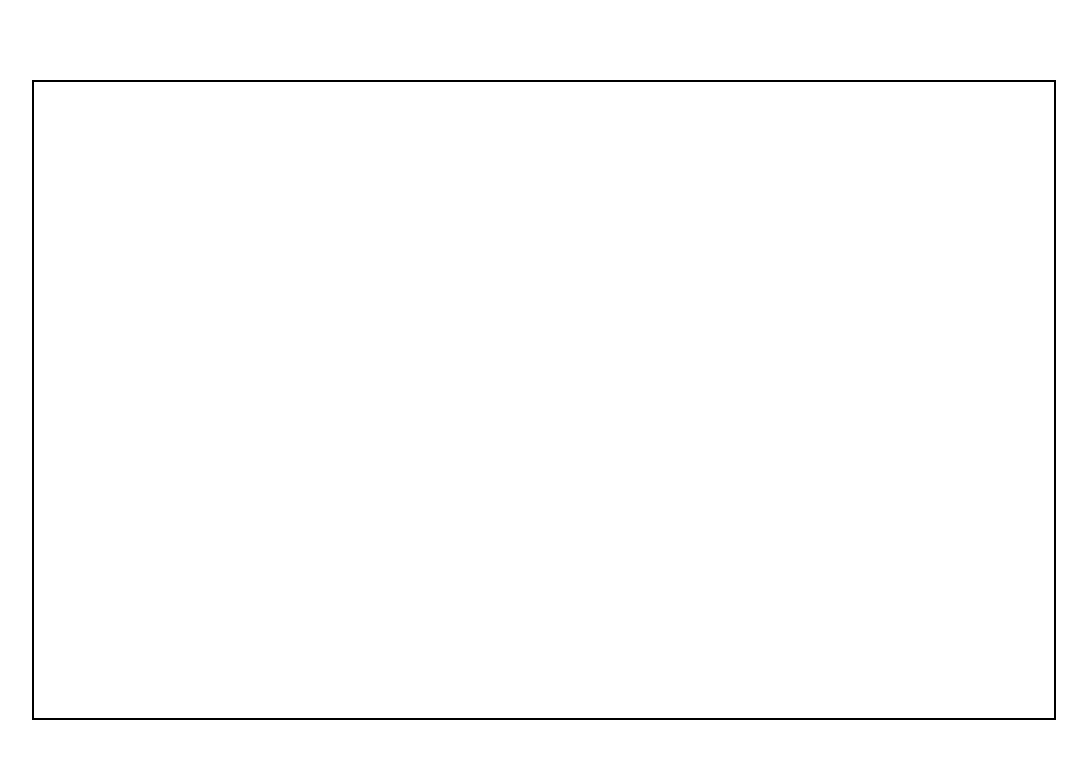
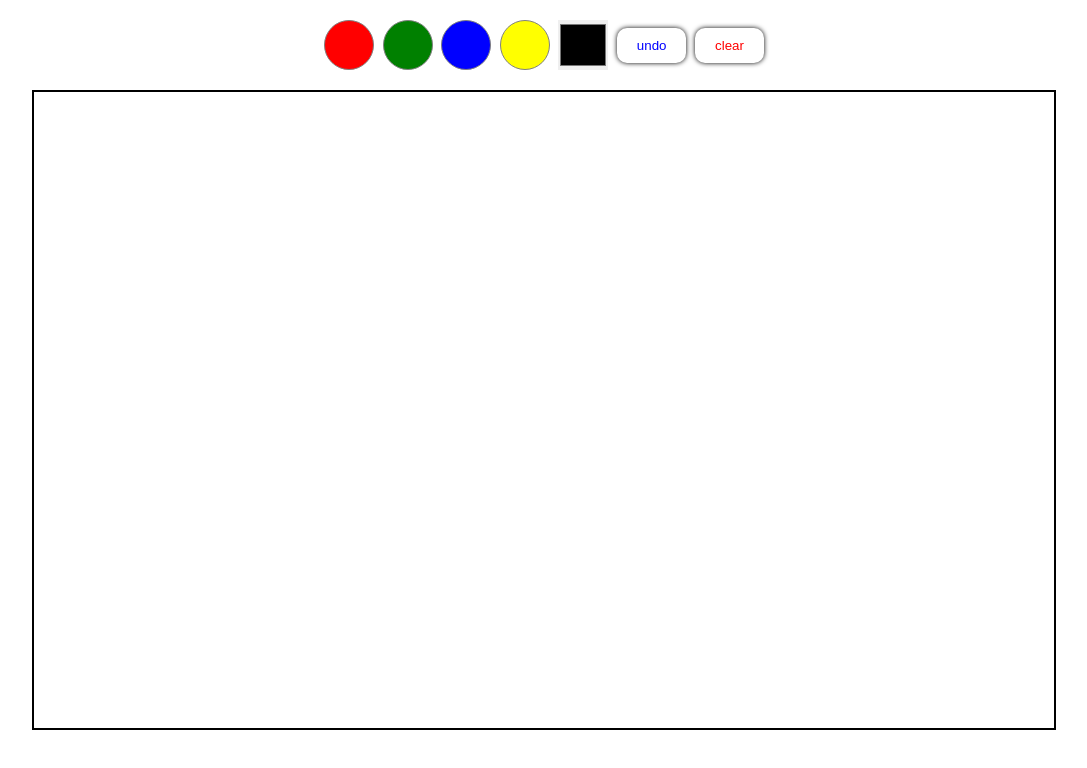
Before and after one commit to muhsintt777/drawing-app, a React (Create React App) app: page / in a window 1280 px wide. Shown: the top 768 px of the page, without its empty margins (96-1183 px from the left). Built offline with nearby package versions, Linux system fonts and the light colour scheme.

Commit message:
added header

```diff
--- a/src/App.css
+++ b/src/App.css
@@ -1,9 +1,9 @@
 .App {
   display: flex;
+  flex-direction: column;
   width: 100%;
   height: 100vh;
   align-items: center;
-  justify-content: center;
 }
 
 .app-canvas {
--- a/src/App.js
+++ b/src/App.js
@@ -1,5 +1,6 @@
 import { useEffect, useRef } from "react";
 import "./App.css";
+import Header from "./components/header/Header";
 // import Canvas from "./components/canvas/Canvas";
 
 function App() {
@@ -9,18 +10,19 @@ function App() {
 
   useEffect(() => {
     window.addEventListener("mousemove", (e) => {
-      console.log({ x: e.clientX, y: e.clientY });
+      // console.log({ x: e.clientX, y: e.clientY });
       const boundingRect = canvasRef.current.getBoundingClientRect();
       ctx.current = canvasRef.current.getContext("2d");
       point.current = {
         x: e.clientX - boundingRect.left,
         y: e.clientY - boundingRect.top,
       };
-      console.log(point.current);
+      // console.log(point.current);
     });
   }, []);
   return (
     <div className="App">
+      <Header />
       {/* <Canvas width={"200 px"} height={"200 px"} /> */}
       <canvas ref={canvasRef} className="app-canvas" />
     </div>
--- /dev/null
+++ b/src/components/colorButton/ColorButton.css
@@ -0,0 +1,7 @@
+.colorButton {
+  width: 50px;
+  height: 50px;
+  border-radius: 50%;
+  border: 1px solid grey;
+  cursor: pointer;
+}
--- /dev/null
+++ b/src/components/colorButton/ColorButton.jsx
@@ -0,0 +1,14 @@
+import React from "react";
+import "./ColorButton.css";
+
+const ColorButton = ({ color }) => {
+  return (
+    <button
+      title={color}
+      style={{ background: color }}
+      className="colorButton"
+    ></button>
+  );
+};
+
+export default ColorButton;
--- /dev/null
+++ b/src/components/header/Header.css
@@ -0,0 +1,24 @@
+header {
+  display: flex;
+  flex-direction: row;
+  align-items: center;
+  justify-content: space-between;
+  min-width: 440px;
+  padding: 20px 0px;
+}
+
+.header-undoBtn,
+.header-clearBtn {
+  padding: 10px 20px;
+  border: none;
+  border-radius: 10px;
+  box-shadow: 0 0 5px rgb(0, 0, 0);
+  background-color: white;
+  cursor: pointer;
+}
+
+.header-colorInp {
+  width: 50px;
+  height: 50px;
+  border: none;
+}
--- /dev/null
+++ b/src/components/header/Header.jsx
@@ -0,0 +1,24 @@
+import React from "react";
+import ColorButton from "../colorButton/ColorButton";
+import "./Header.css";
+
+const Header = () => {
+  return (
+    <header>
+      <ColorButton color={"red"} />
+      <ColorButton color={"green"} />
+      <ColorButton color={"blue"} />
+      <ColorButton color={"yellow"} />
+
+      <input className="header-colorInp" type="color" name="color" />
+      <button style={{ color: "blue" }} className="header-undoBtn">
+        undo
+      </button>
+      <button style={{ color: "red" }} className="header-clearBtn">
+        clear
+      </button>
+    </header>
+  );
+};
+
+export default Header;
```
